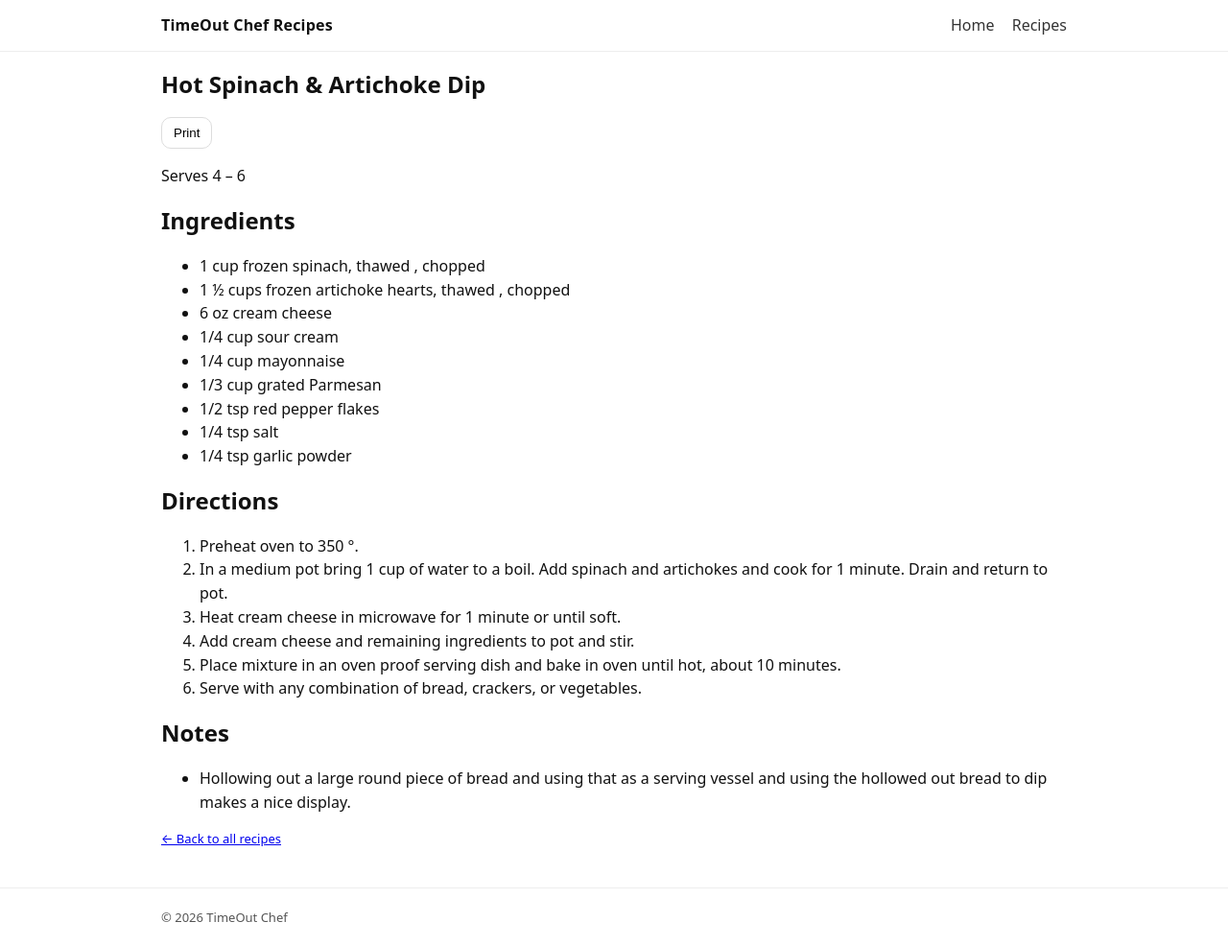
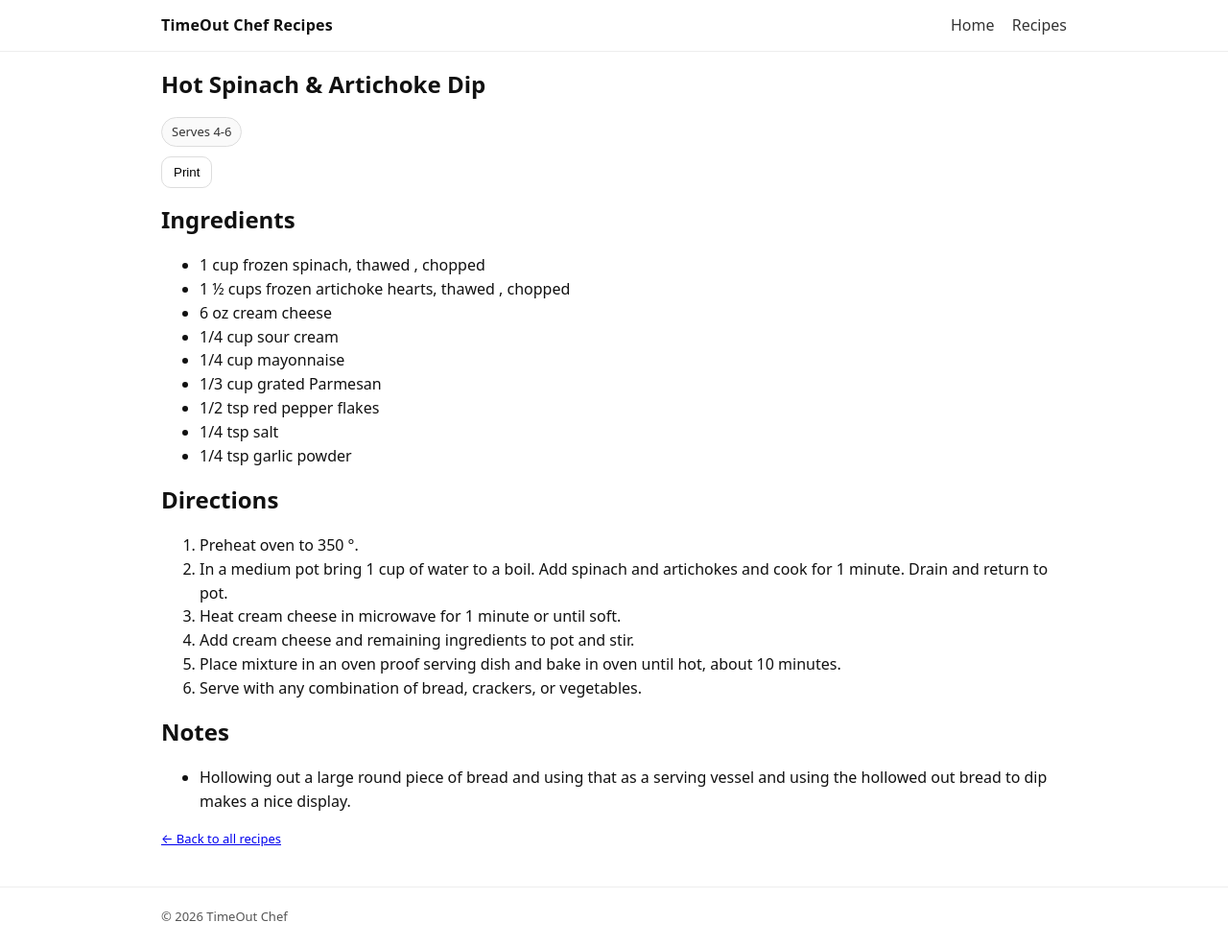
Before and after one commit to scottschrum79-design/timeoutchef.com, a Jekyll site: the page built from _recipes/hot-spinach-artichoke-dip.md, in a window 1280 px wide and 986 px high. Shown: the whole window at 96% size. Built offline with Jekyll 4.4.1, drawn with Linux system fonts in a browser that asks for light colours; some of the changed lines change nothing that is shown.

Commit message:
Update hot-spinach-artichoke-dip.md

```diff
--- a/_recipes/hot-spinach-artichoke-dip.md
+++ b/_recipes/hot-spinach-artichoke-dip.md
@@ -3,10 +3,10 @@ layout: recipe
 categories:
 - appetizer
 - vegetarian
+serves: 4-6
 title: "Hot Spinach & Artichoke Dip"
 ---
 
-<p class="pill">Serves 4 – 6</p>
 
 ## Ingredients
 
```
